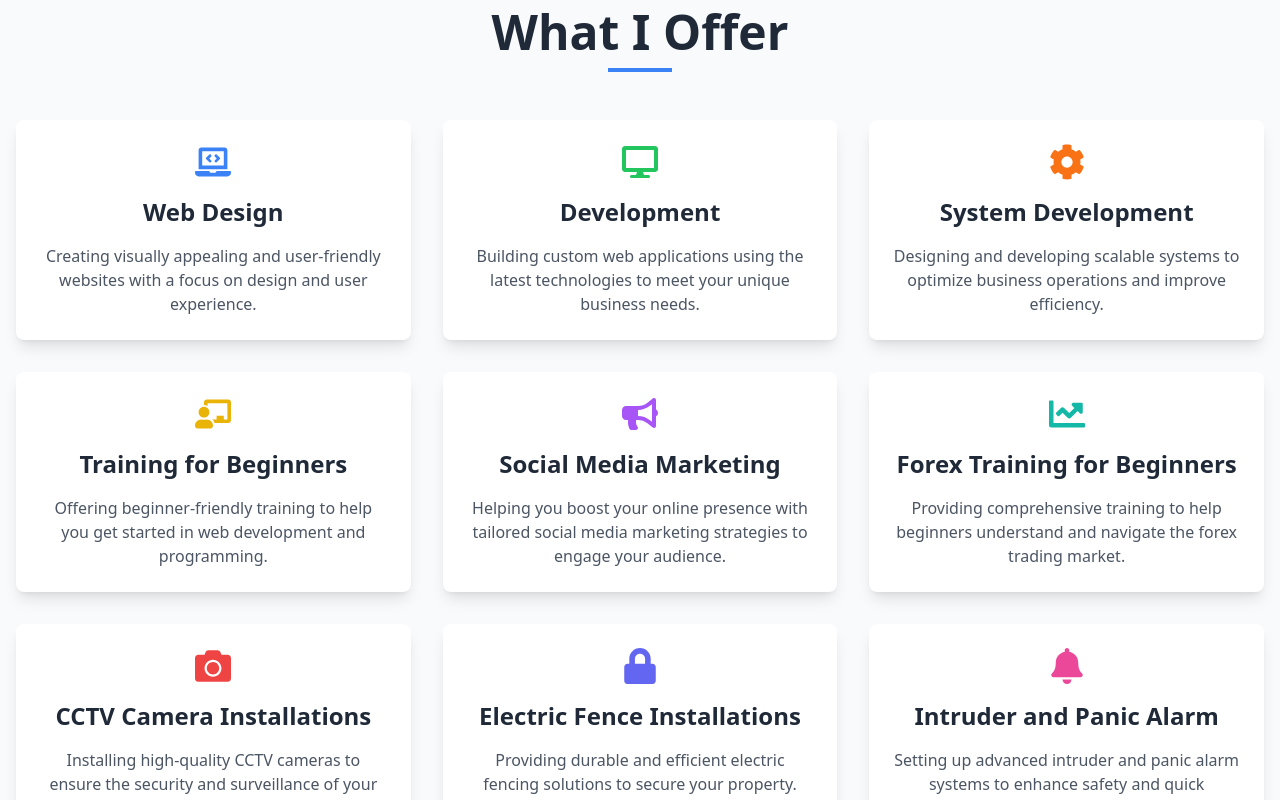
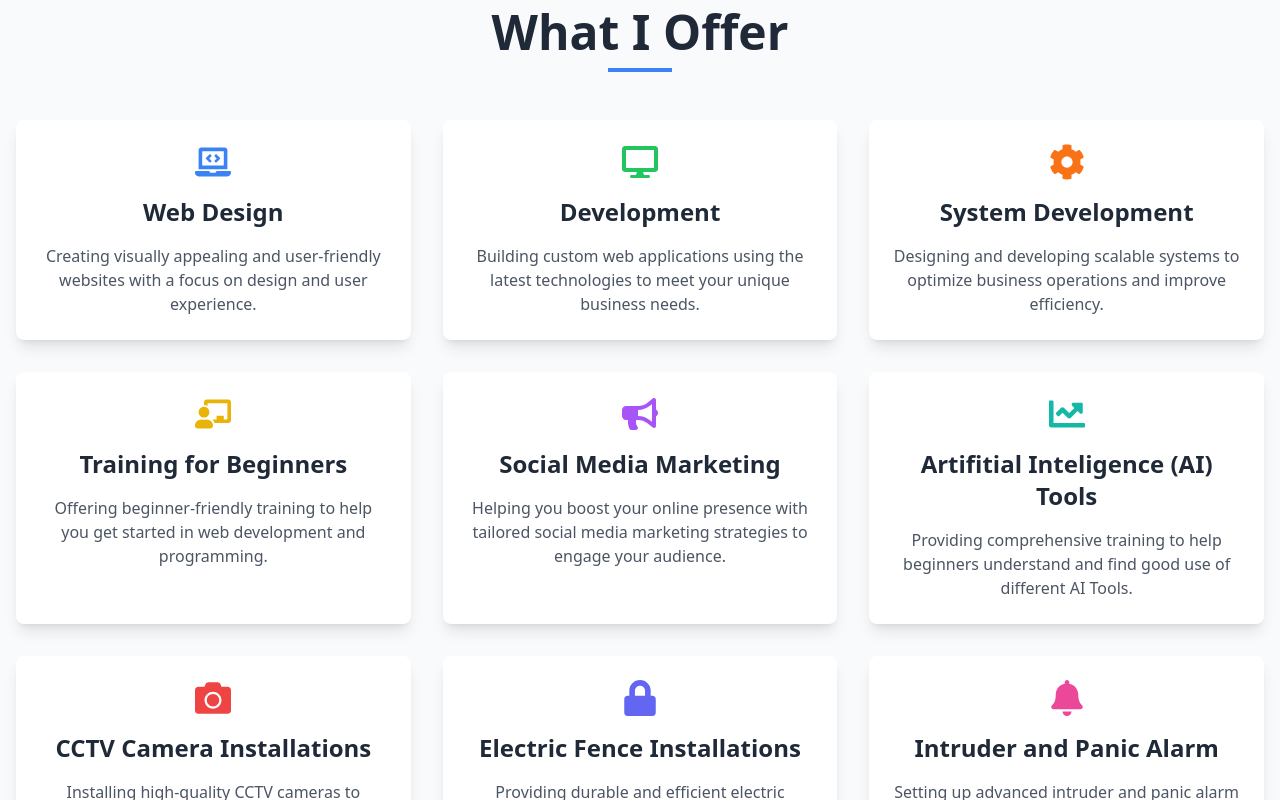
Before and after one commit to frankyle/FRANK-MAGAI-PROFILE, a React (Create React App) app: page / in a window 1280 px wide. Shown: the part 1340-2140 px from the top of the page. Built offline with nearby package versions, Linux system fonts and the light colour scheme.

Commit message:
Changed the service and returned the pdf

```diff
--- a/src/components/About.js
+++ b/src/components/About.js
@@ -40,7 +40,7 @@ const About = ({ id }) => {
             fire alarms, and access control systems, ensuring the safety and protection of your premises.
           </p>
 
-          {/* Download CV Button
+          {/* Download CV Button */}
           <div className="mt-6">
             <a
               href={myCv} // Path to your CV file in the public folder
@@ -49,7 +49,7 @@ const About = ({ id }) => {
             >
               Download Frank Magai CV
             </a>
-          </div> */}
+          </div>
         </div>
       </div>
     </section>
--- a/src/components/Services.js
+++ b/src/components/Services.js
@@ -43,8 +43,8 @@ const Service = ({ id }) => {
     },
     {
       icon: <FaChartLine className="text-4xl text-teal-500" />,
-      title: "Forex Training for Beginners",
-      description: "Providing comprehensive training to help beginners understand and navigate the forex trading market.",
+      title: "Artifitial Inteligence (AI) Tools",
+      description: "Providing comprehensive training to help beginners understand and find good use of different AI Tools.",
     },
     {
       icon: <FaCamera className="text-4xl text-red-500" />,
```
